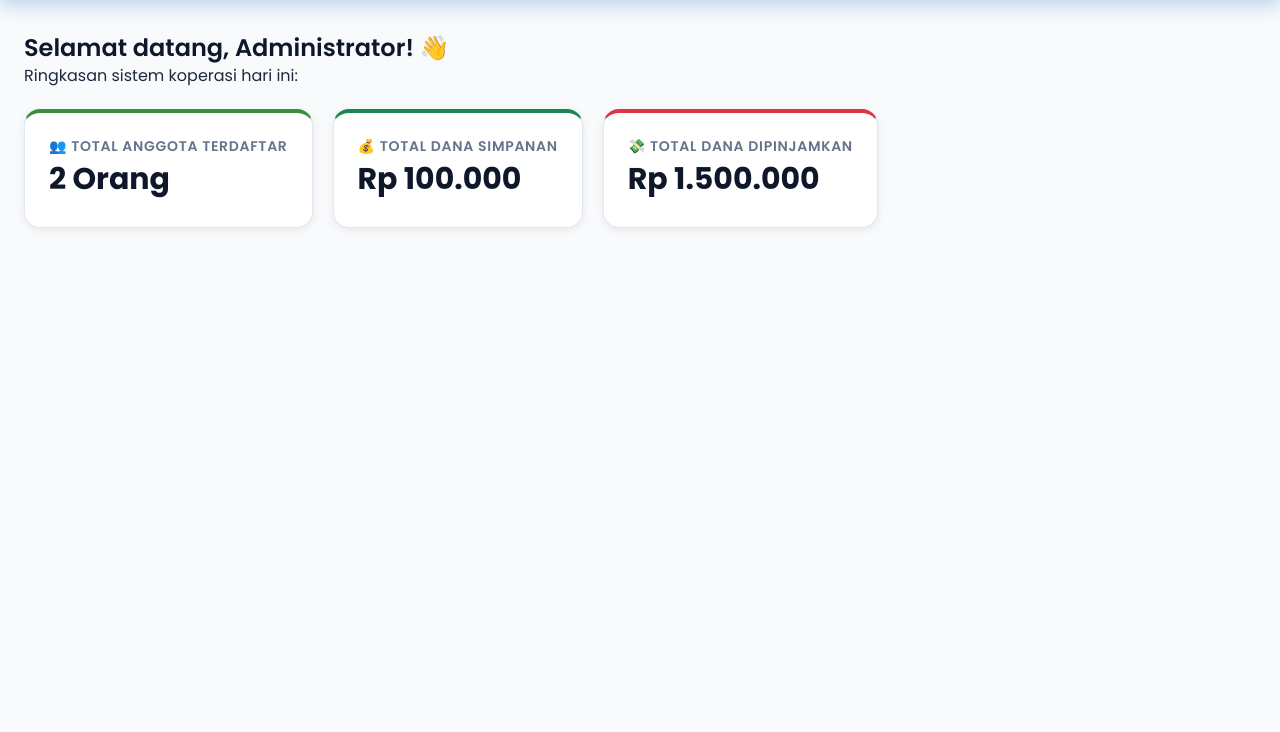
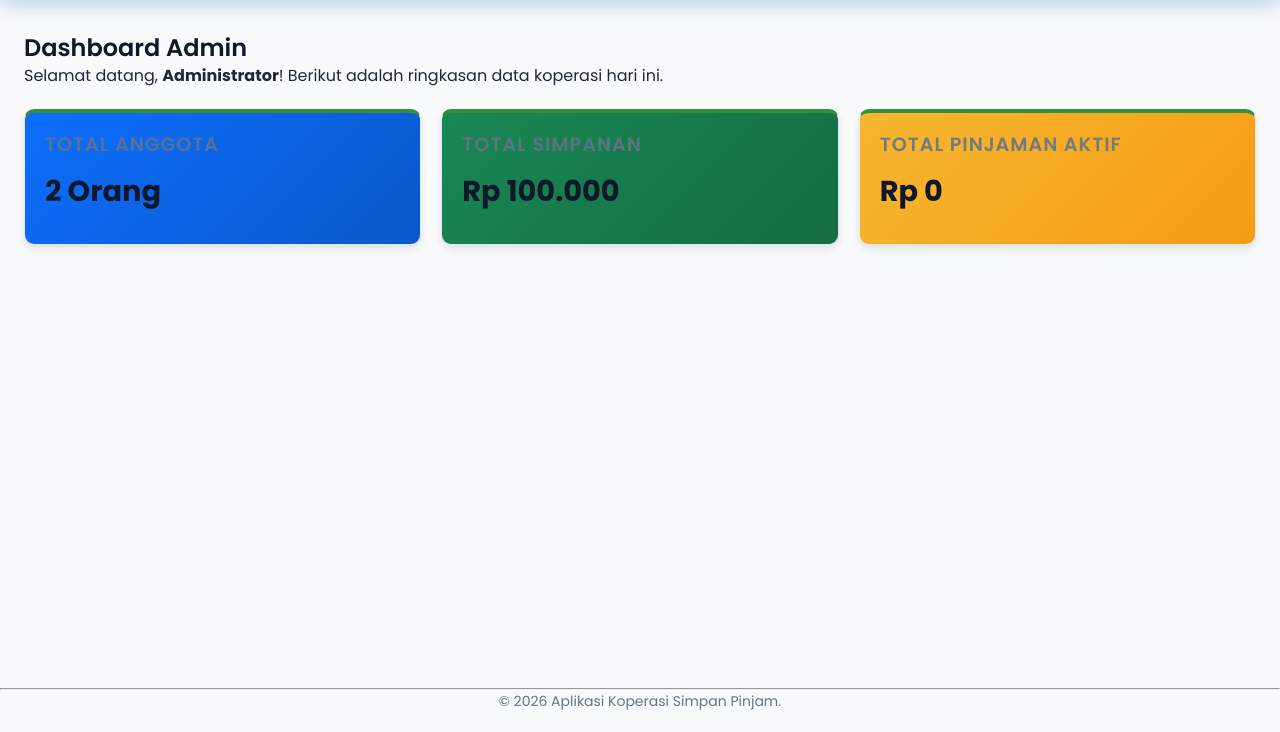
Before and after one commit to RamzAhay/tugas_akhir_ramdan, a PHP site: page /dashboard_admin.php in a window 1280 px wide. Shown: the part 68-800 px from the top of the page. Run offline with PHP 8.4, Linux system fonts and the light colour scheme; a user stored in the database is signed in; data comes from the database, SQL or seed files in the repository.

Commit message:
dashboard & struk

```diff
--- a/dashboard_admin.php
+++ b/dashboard_admin.php
@@ -4,37 +4,43 @@
 include 'role_admin.php';
 include 'koneksi.php';
 
+// 1. Hitung Total Anggota
 $query_anggota = mysqli_query($koneksi, "SELECT COUNT(id_anggota) as total_anggota FROM tb_anggota_ramdan");
 $data_anggota = mysqli_fetch_assoc($query_anggota);
 
+// 2. Hitung Total Pinjaman REAL-TIME (Hanya yang BELUM LUNAS)
+// Kita filter agar 'Lunas' tidak ikut terhitung
+$query_pinjaman = mysqli_query($koneksi, "SELECT SUM(total_pinjaman) as total_pinjaman FROM tb_pinjaman_ramdan WHERE status_pinjaman != 'Lunas'");
+$data_pinjaman = mysqli_fetch_assoc($query_pinjaman);
+$total_pinjaman_aktif = $data_pinjaman['total_pinjaman'] ? $data_pinjaman['total_pinjaman'] : 0;
+
+// 3. Hitung Total Simpanan
 $query_simpanan = mysqli_query($koneksi, "SELECT SUM(jumlah) as total_simpanan FROM tb_simpanan_ramdan");
 $data_simpanan = mysqli_fetch_assoc($query_simpanan);
+$total_simpanan = $data_simpanan['total_simpanan'] ? $data_simpanan['total_simpanan'] : 0;
 
-$query_pinjaman = mysqli_query($koneksi, "SELECT SUM(jumlah_pinjaman) as total_pinjaman FROM tb_pinjaman_ramdan");
-$data_pinjaman = mysqli_fetch_assoc($query_pinjaman);
-
-// Panggil Header
 include 'header.php';
 ?>
 
-    <h2>Selamat datang, <?php echo $_SESSION['nama']; ?>! 👋</h2>
-    <p>Ringkasan sistem koperasi hari ini:</p>
+<div class="content">
+    <h2>Dashboard Admin</h2>
+    <p>Selamat datang, <strong><?php echo $_SESSION['nama']; ?></strong>! Berikut adalah ringkasan data koperasi hari ini.</p>
 
-    <div class="card-container">
-        <div class="card">
-            <h3>👥 Total Anggota Terdaftar</h3>
-            <p><?php echo $data_anggota['total_anggota'] ? $data_anggota['total_anggota'] : 0; ?> Orang</p>
+    <div class="dashboard-cards">
+        <div class="card bg-primary">
+            <h3>Total Anggota</h3>
+            <p><?php echo $data_anggota['total_anggota']; ?> Orang</p>
         </div>
-        <div class="card" style="border-top-color: #198754;">
-            <h3>💰 Total Dana Simpanan</h3>
-            <p>Rp <?php echo number_format($data_simpanan['total_simpanan'], 0, ',', '.'); ?></p>
+        <div class="card bg-success">
+            <h3>Total Simpanan</h3>
+            <p>Rp <?php echo number_format($total_simpanan, 0, ',', '.'); ?></p>
         </div>
-        <div class="card" style="border-top-color: #dc3545;">
-            <h3>💸 Total Dana Dipinjamkan</h3>
-            <p>Rp <?php echo number_format($data_pinjaman['total_pinjaman'], 0, ',', '.'); ?></p>
+        <div class="card bg-warning">
+            <h3>Total Pinjaman Aktif</h3>
+            <p>Rp <?php echo number_format($total_pinjaman_aktif, 0, ',', '.'); ?></p>
         </div>
     </div>
+</div>
 
-</div>
-</body>
+<?php include 'footer.php'; ?>
 </html>
--- a/style.css
+++ b/style.css
@@ -1624,8 +1624,6 @@ textarea.form-control {
   background: rgba(255,255,255,0.05);
   pointer-events: none;
 }
-
-.welcome-banner .welcome-text {}
 .welcome-banner .greeting {
   font-size: var(--text-xs);
   font-weight: 600;
@@ -2023,8 +2021,46 @@ form {
   .welcome-banner h2 { color: black !important; }
 }
 
-
-/* ============================================================
-   END OF STYLESHEET
-   Koperasi Simpan Pinjam — v1.0
-   ============================================================ */
+/* --- STYLING DASHBOARD CARDS --- */
+.dashboard-cards {
+    display: flex;
+    gap: 20px;
+    margin-top: 20px;
+    flex-wrap: wrap;
+}
+
+.card {
+    flex: 1;
+    min-width: 250px;
+    padding: 20px;
+    border-radius: 10px;
+    color: white;
+    box-shadow: 0 4px 8px rgba(0,0,0,0.1);
+    transition: transform 0.3s ease;
+}
+
+.card:hover {
+    transform: translateY(-5px);
+}
+
+.card h3 {
+    margin: 0;
+    font-size: 1.2rem;
+    opacity: 0.9;
+}
+
+.card p {
+    font-size: 1.8rem;
+    font-weight: bold;
+    margin: 10px 0;
+}
+
+.card small {
+    font-size: 0.8rem;
+    opacity: 0.8;
+}
+
+/* Warna Card */
+.bg-primary { background: linear-gradient(135deg, #0d6efd, #0a58ca); }
+.bg-success { background: linear-gradient(135deg, #198754, #146c43); }
+.bg-warning { background: linear-gradient(135deg, #f7b731, #f39c12); }
```
Also changed, not shown: cetak_struk_angsuran.php (+42 -66 lines), dashboard_petugas.php (+27 -9 lines).
